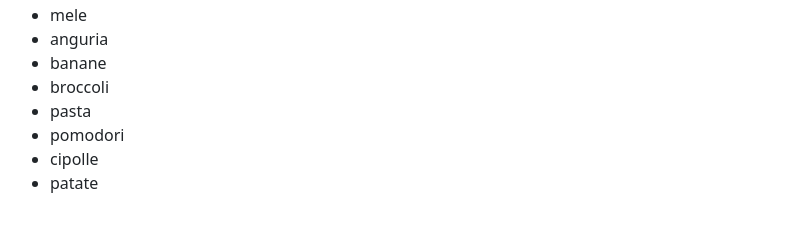
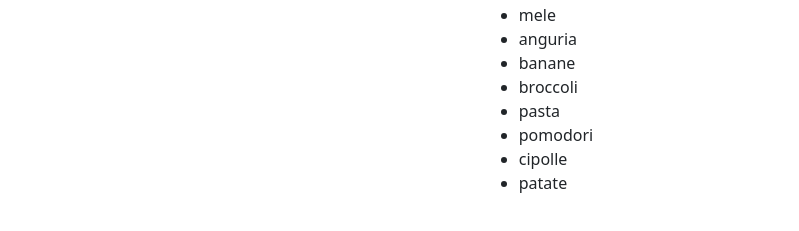
Before and after one commit to MattiaPiazzolla/js-lista-spesa, a plain HTML site: page index.html in a window 1280 px wide. Shown: the part 101-332 px from the top of the page, without its empty margins (100-899 px from the left). Drawn offline with nearby package versions, Linux system fonts and the light colour scheme.

Commit message:
[COMPLETED]

```diff
--- a/css/style.css
+++ b/css/style.css
@@ -0,0 +1,5 @@
+*{
+    margin: 0;
+    padding: 0;
+    box-sizing: border-box;
+}
--- a/index.html
+++ b/index.html
@@ -9,8 +9,8 @@
 <body>
     <div class="container p-5">
         <h1 class="text-center fw-bolder">La mia lista della spesa</h1>
-        <div class="rwo">
-            <div class="col-12">
+        <div class="row">
+            <div class="col-12 d-flex justify-content-center">
                 <ul id="list"></ul>
             </div>
         </div>
--- a/js/script.js
+++ b/js/script.js
@@ -10,7 +10,7 @@ while (i < shoppingList.length){
     const liElement = document.createElement('li');
     // AGGIUNGO IL CONTENUTO TESTUALE AGLI ELEMENTI LI CREATI
     liElement.innerText = shoppingList[i];
-    // APPENDO GLI ELEMENTI NEL DOM
+     // APPENDO GLI ELEMENTI NEL DOM
     listDestination.append(liElement);
     // INTERROMPO IL CICLO //chiedere la definizione giusta per questo passaggio
     i ++
```
